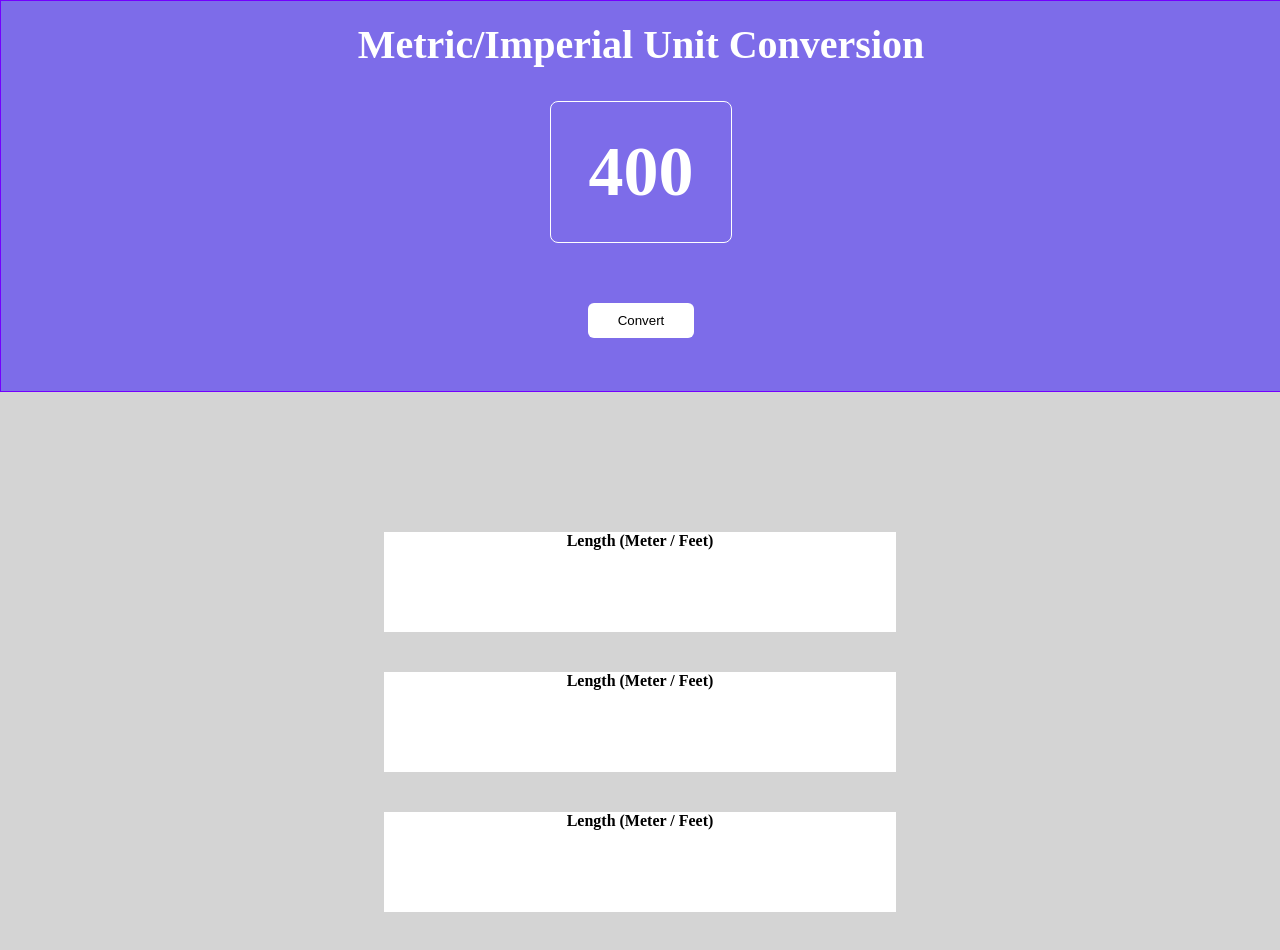
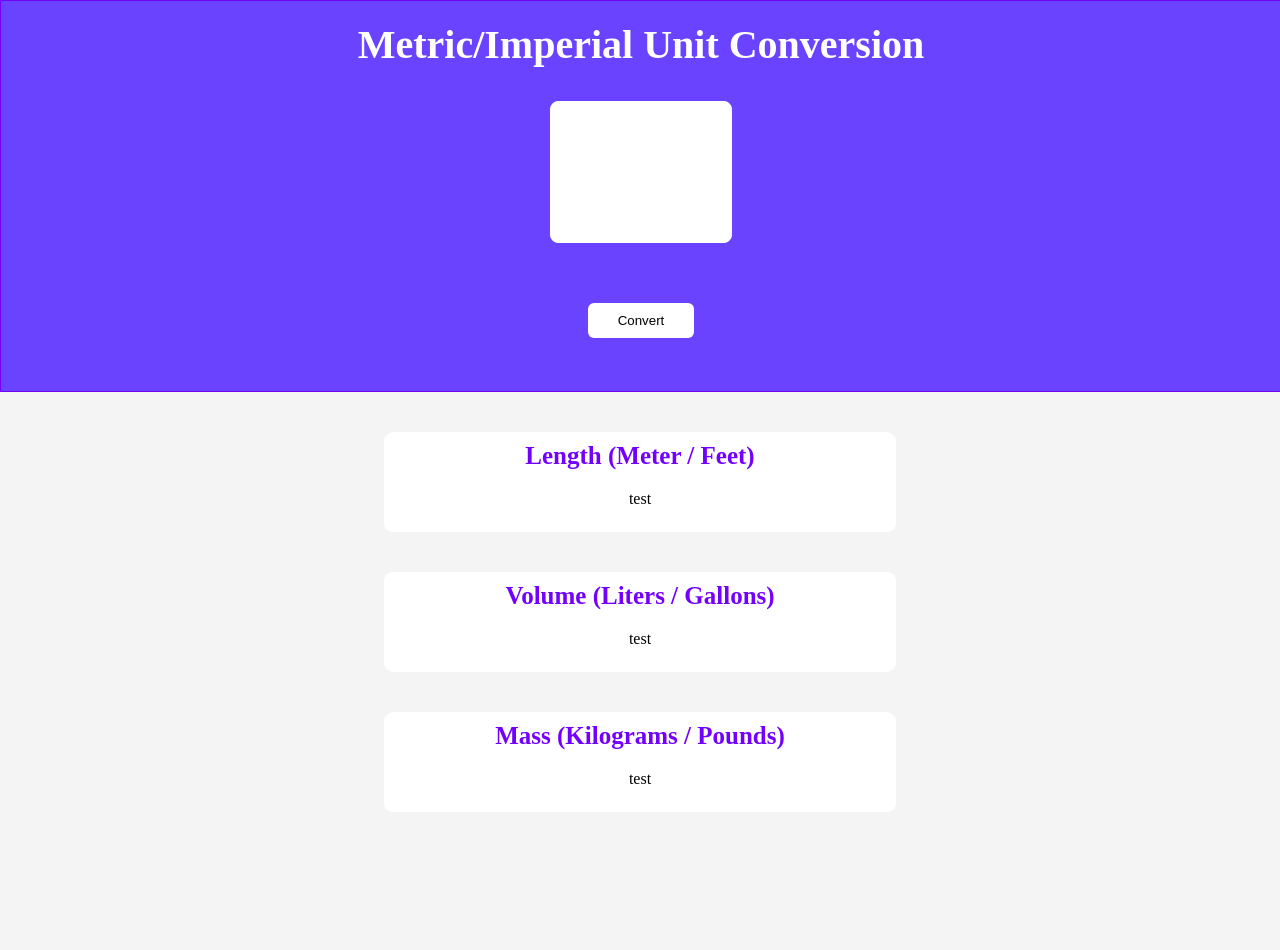
Before and after one commit to danieljcoh/unit-converter, a plain HTML site: page index.html in a window 1280 px wide. After the commit the page ends 892 px from the top, so only its background shows below. Drawn offline with Linux system fonts and the light colour scheme.

Commit message:
Functionality Part 1
- Adding JS file and convert() function
- Changed some styling in CSS
- Added an input field

```diff
--- a/index.css
+++ b/index.css
@@ -1,13 +1,17 @@
 
 * {
     margin: 0;
+}
+
+body {
+    background: #f4f4f4;
 }
 
 #header-section {
     height: 390px;
     width: 100%;
     border: 1px #7300ff solid;
-    background: #7d6ce9;
+    background: #6943ff;  /* real color */
     color: white;
     text-align: center;
 }
@@ -20,7 +24,7 @@
         margin-bottom: 60px;
     }
 
-    #header-section p {
+    #header-section input {
         border: 1px white solid;
         border-radius: 8px;
         width: 120px;
@@ -44,8 +48,8 @@
     }
 
 #main-section {
-    background: #d4d4d4;
-    height: 700px;
+    background: #f4f4f4;
+    height: 500px;
     display: flex;
     justify-content: center;
     align-items: center;
@@ -60,6 +64,13 @@
     height: 100px;
     text-align: center;
     margin: 0 0 40px 0;
-    display: flex;
-    justify-content: center;
+    text-align: center;
+    border-radius: 9px;
 }
+
+.convert-section h4{
+    margin-top: 10px;
+    margin-bottom: 20px;
+    font-size: 25px;
+    color: #7300ff;
+}
--- a/index.html
+++ b/index.html
@@ -15,25 +15,30 @@
             <h3>Metric/Imperial Unit Conversion</h3>
         </div>
         <div>
-            <p>400</p>
+            <input type="text" id="input-el">
         </div>
         <div>
-            <button>Convert</button>
+            <button onclick="log_num()">Convert</button>
         </div>
     </div>
 
     <div id="main-section">
         <div class="convert-section">
             <h4>Length (Meter / Feet)</h4>
+            <p id="card-1">test</p>
         </div>
 
         <div class="convert-section">
-            <h4>Length (Meter / Feet)</h4>
+            <h4>Volume (Liters / Gallons)</h4>
+            <p id="card-2">test</p>
         </div>
 
         <div class="convert-section">
-            <h4>Length (Meter / Feet)</h4>
+            <h4>Mass (Kilograms / Pounds)</h4>
+            <p id="card-3">test</p>
         </div>
     </div>
+
+    <script src="index.js"></script>
 </body>
 </html>
--- /dev/null
+++ b/index.js
@@ -0,0 +1,23 @@
+/*
+EQUATION AND FORMAT
+||________________||
+
+1 meter = 3.281 feet
+1 liter = 0.264 gallon
+1 kilogram = 2.204 pound
+
+20 meters = 65.616 feet | 20 feet = 6.096 meters
+20 liters = 5.284 gallons | 20 gallons = 75.708 liters
+20 kilos = 44.092 pounds | 20 pounds = 9.072 kilos
+*/
+
+// CARDS
+cardOne = document.getElementById("card-1")
+cardTwo = document.getElementById("card-2")
+cardThree = document.getElementById("card-3")
+
+inputEl = document.getElementById("input-el")
+
+function convert(){
+    alert(inputEl.value)
+}
```
